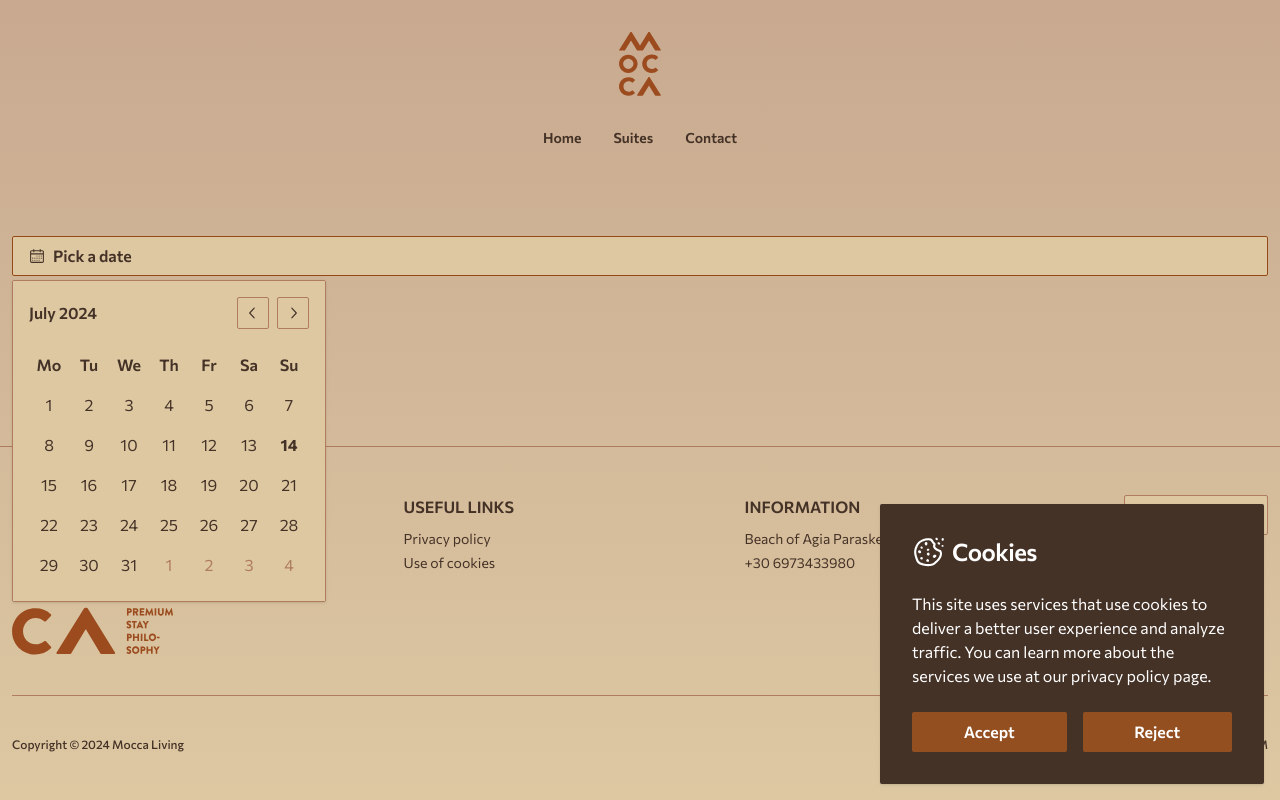
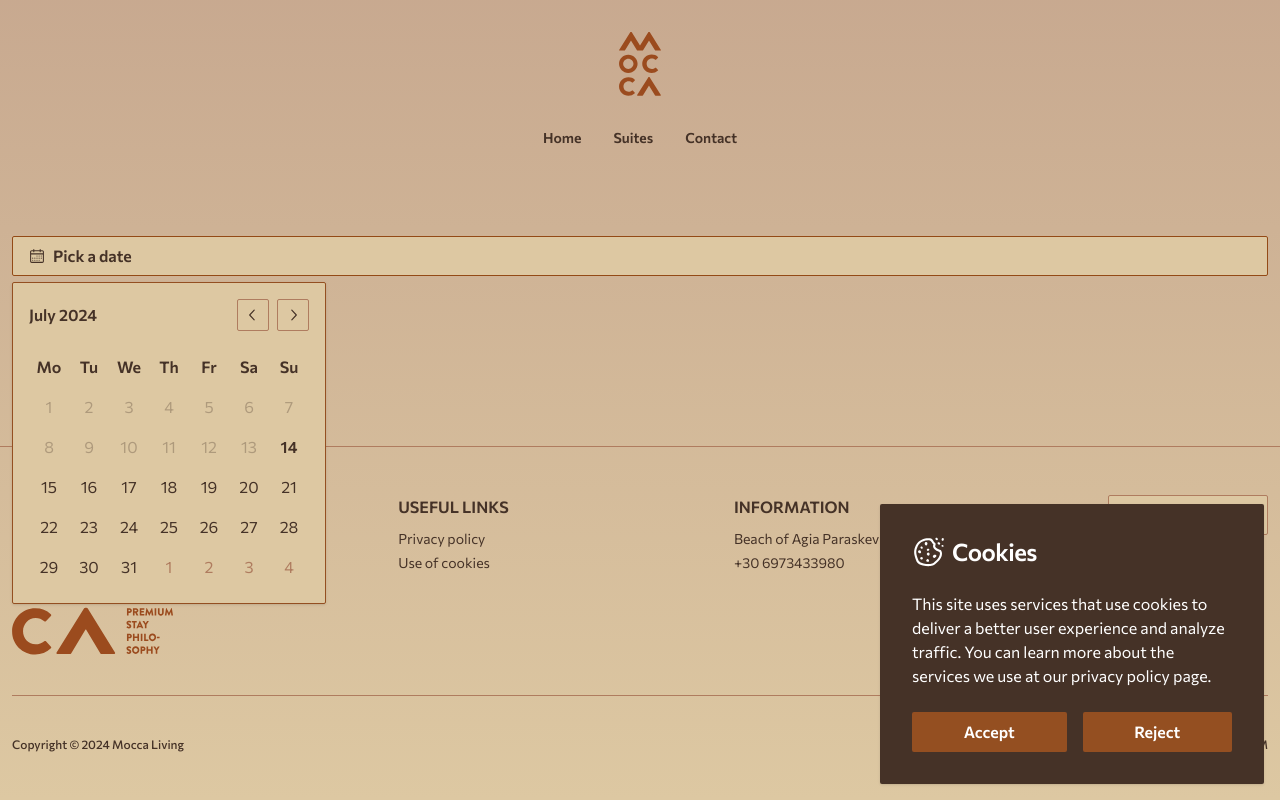
Before and after one commit to chrismitsdev/mocca-living, a Next.js app: page /en/suites in a window 1280 px wide. Both pictures are taken after a click on the button "Pick a date". Built offline with nearby package versions, Linux system fonts and the light colour scheme.

Commit message:
calendar & date pickers work

```diff
--- a/src/app/[locale]/suites/page.tsx
+++ b/src/app/[locale]/suites/page.tsx
@@ -3,6 +3,7 @@ import {useTranslations} from 'next-intl'
 import {unstable_setRequestLocale} from 'next-intl/server'
 import {Container} from '@/components/shared/container'
 import {DatePicker} from '@/components/ui/date-picker'
+import {DateRangePicker} from '@/components/ui/date-range-picker'
 
 export async function generateMetadata({params: {locale}}: Params) {
   const t = await getTranslations({locale, namespace: 'Metadata'})
@@ -19,6 +20,7 @@ export default function SuitesPage({params: {locale}}: Params) {
   return (
     <Container>
       <DatePicker locale={locale} />
+      {/* <DateRangePicker /> */}
       {/* {'SuitesPage'} */}
     </Container>
   )
--- a/src/components/shared/footer.tsx
+++ b/src/components/shared/footer.tsx
@@ -43,7 +43,7 @@ function Footer() {
             </Typography>
           </FooterColumn>
           <LocaleSelect
-            className='w-full sm:w-36 justify-self-end'
+            className='w-full sm:w-40 justify-self-end'
             defaultValue={locale}
             placeholder={t('Components.LocaleSelect.placeholder')}
             loadingText={t('Components.LocaleSelect.loadingText')}
--- a/src/components/shared/locale-switcher-select.tsx
+++ b/src/components/shared/locale-switcher-select.tsx
@@ -1,6 +1,7 @@
 'use client'
 
 import * as React from 'react'
+import {GlobeIcon} from '@radix-ui/react-icons'
 import {useRouter, usePathname} from '@/navigation'
 import {
   Select,
@@ -40,7 +41,12 @@ function LocaleSelect({loadingText, className, placeholder, children,...props}:
               <span>{loadingText}</span>
             </span>
           )
-          : <SelectValue placeholder={placeholder} />
+          : (
+            <span className='flex items-center gap-2'>
+              <GlobeIcon width={16} height={16} />
+              <SelectValue placeholder={placeholder} />
+            </span>
+          )
         }
       </SelectTrigger>
       <SelectPortal>
--- a/src/components/ui/calendar.tsx
+++ b/src/components/ui/calendar.tsx
@@ -26,36 +26,46 @@ function Calendar(
     classNames,
     showOutsideDays = true,
     weekStartsOn = 1,
+    disabled = {before: new Date()},
     ...props
   }: CalendarProps
 ) {
+  const btnVariant = buttonVariants({variant: 'bordered', size: 'icon-small'})
+  const s = '[&:not([aria-selected]):not(:has(button[disabled]))]'
+
   return (
     <DayPicker
-      className={cn('p-4 w-fit bg-app-background', className)}
-      weekStartsOn={weekStartsOn}
+      className={cn('p-4', className)}
       classNames={{
-        months: 'relative w-fit',
+        months: 'relative',
         nav: 'absolute top-0 right-0 flex items-center gap-2',
-        month: 'space-y-4',
-        month_caption: 'py-1',
-        caption_label: 'block font-semibold',
-        button_previous: buttonVariants({variant: 'bordered', size: 'icon-small'}),
-        button_next: buttonVariants({variant: 'bordered', size: 'icon-small'}),
-        // weekdays: '',                             // table > thead > tr element
-        weekday: 'p-0 h-10 w-10 font-semibold',      // table > thead > tr > th element
-        // weeks: '',                                // table > tbody
-        // week: '',                                 // table > tbody > tr
-        day: 'p-0 transition rounded [&:not([aria-selected])]:hover:text-app-background [&:not([aria-selected])]:hover:bg-border',                           // table > tbody > tr > td
-        day_button: 'h-10 w-10',                     // table > tbody > tr > td > button element
-        outside: 'text-foreground-muted',
-        today: 'font-bold',
-        selected: 'bg-primary text-primary-foreground',
+        month: 'space-y-4',                             // div (month-year wrapper & table)
+        month_caption: 'py-1',                          // div (month-year wrapper)
+        caption_label: 'block font-semibold',           // div > span (month-year)
+        button_previous: btnVariant,                    // nav button previous
+        button_next: btnVariant,                        // nav button next
+        // weekdays: '',                                // table > thead > tr element
+        weekday: 'p-0 h-10 w-10 font-semibold',         // table > thead > tr > th element
+        // weeks: '',                                   // table > tbody
+        // week: '',                                    // table > tbody > tr
+        day: `p-0 transition rounded ${s}:hover:text-app-background ${s}:hover:bg-border`, // table > tbody > tr > td
+        day_button: 'h-10 w-10',                        // table > tbody > tr > td > button element
+        today: 'font-semibold',                         // table > tbody > tr > td (that matches today)
+        selected: 'bg-primary text-primary-foreground', // table > tbody > tr > td (that is selected)
+        range_start: 'rounded-r-none',
+        range_middle: '!bg-border rounded-none',
+        range_end: 'rounded-l-none',
+        outside: 'text-foreground-muted',               // table > tbody > tr > td
+        hidden: 'invisible',                            // table > tbody > tr > td[aria-hidden="true"]
+        disabled: 'opacity-30',
         ...classNames,
       }}
       components={{
-        Chevron: ({orientation = 'right'}) => chevronMap[orientation]
+        Chevron: ({orientation}) => chevronMap[orientation || 'right'],
       }}
+      weekStartsOn={weekStartsOn}
       showOutsideDays={showOutsideDays}
+      disabled={disabled}
       {...props}
     />
   )
--- /dev/null
+++ b/src/components/ui/date-range-picker.tsx
@@ -0,0 +1,53 @@
+'use client'
+
+import * as React from 'react'
+import {addDays, format} from 'date-fns'
+import {CalendarIcon} from '@radix-ui/react-icons'
+import {type DateRange} from 'react-day-picker'
+import {Button} from '@/components/ui/button'
+import {Calendar} from '@/components/ui/calendar'
+import {Popover, PopoverContent, PopoverTrigger} from '@/components/ui/popover'
+import {cn} from '#/lib/utils'
+
+function DateRangePicker() {
+  const [date, setDate] = React.useState<DateRange>({
+    from: undefined
+  })
+
+  return (
+    <Popover>
+      <PopoverTrigger asChild>
+        <Button
+          id='date'
+          className='w-full bg-app-background justify-start data-open:border-border-hover'
+          variant='bordered'
+        >
+          <CalendarIcon width={16} height={16} />
+          {date?.from ? (
+            date.to ? (
+              <>
+                {format(date.from, 'LLL dd, y')} {'-'}{' '}
+                {format(date.to, 'LLL dd, y')}
+              </>
+            ) : format(date.from, 'LLL dd, y')
+          ) : (
+            <span>{'Pick a date'}</span>
+          )}
+        </Button>
+      </PopoverTrigger>
+      <PopoverContent className='w-auto p-0' align='start'>
+        <Calendar
+          mode='range'
+          selected={date}
+          onSelect={setDate}
+          numberOfMonths={1}
+          required
+        />
+      </PopoverContent>
+    </Popover>
+  )
+}
+
+DateRangePicker.displayName = 'DateRangePicker'
+
+export {DateRangePicker}
--- a/src/components/ui/popover.tsx
+++ b/src/components/ui/popover.tsx
@@ -13,10 +13,10 @@ const PopoverClose = Close
 const PopoverContent = React.forwardRef<
   React.ElementRef<typeof Content>,
   React.ComponentPropsWithoutRef<typeof Content>
->(({className, align = 'center', sideOffset = 4, ...props}, ref) => (
+>(({className, align = 'center', sideOffset = 6, ...props}, ref) => (
   <Content
     className={cn(
-      'p-4 z-50 bg-app-background border rounded shadow outline-none data-open:animate-in data-open:fade-in-0 data-open:zoom-in-95 data-closed:animate-out data-closed:fade-out-0 data-closed:zoom-out-95 data-top:slide-in-from-bottom-2 data-right:slide-in-from-left-2 data-bottom:slide-in-from-top-2 data-left:slide-in-from-right-2',
+      'p-4 z-50 bg-app-background border border-primary rounded shadow outline-none data-open:animate-in data-open:fade-in-0 data-open:zoom-in-95 data-closed:animate-out data-closed:fade-out-0 data-closed:zoom-out-95 data-top:slide-in-from-bottom-2 data-right:slide-in-from-left-2 data-bottom:slide-in-from-top-2 data-left:slide-in-from-right-2',
       className
     )}
     align={align}
--- a/src/components/ui/select.tsx
+++ b/src/components/ui/select.tsx
@@ -31,7 +31,7 @@ const SelectTrigger = React.forwardRef<
 >(({className, children, ...props}, ref) => (
   <Trigger
     className={cn(
-      'px-4 py-[7px] flex items-center gap-2 bg-app-background border rounded font-semibold text-sm transition hover:border-border-hover data-open:shadow data-open:border-border-hover  focus:outline-none disabled:cursor-not-allowed disabled:opacity-50 [&>span]:grow [&>span]:text-left [&>svg]:data-open:rotate-180',
+      'px-4 py-[7px] flex items-center gap-2 bg-app-background border rounded font-semibold transition hover:border-border-hover data-open:shadow data-open:border-border-hover focus:outline-none disabled:cursor-not-allowed disabled:opacity-50 [&>span]:grow [&>span]:text-left [&>svg]:data-open:rotate-180',
       className
     )}
     ref={ref}
```
